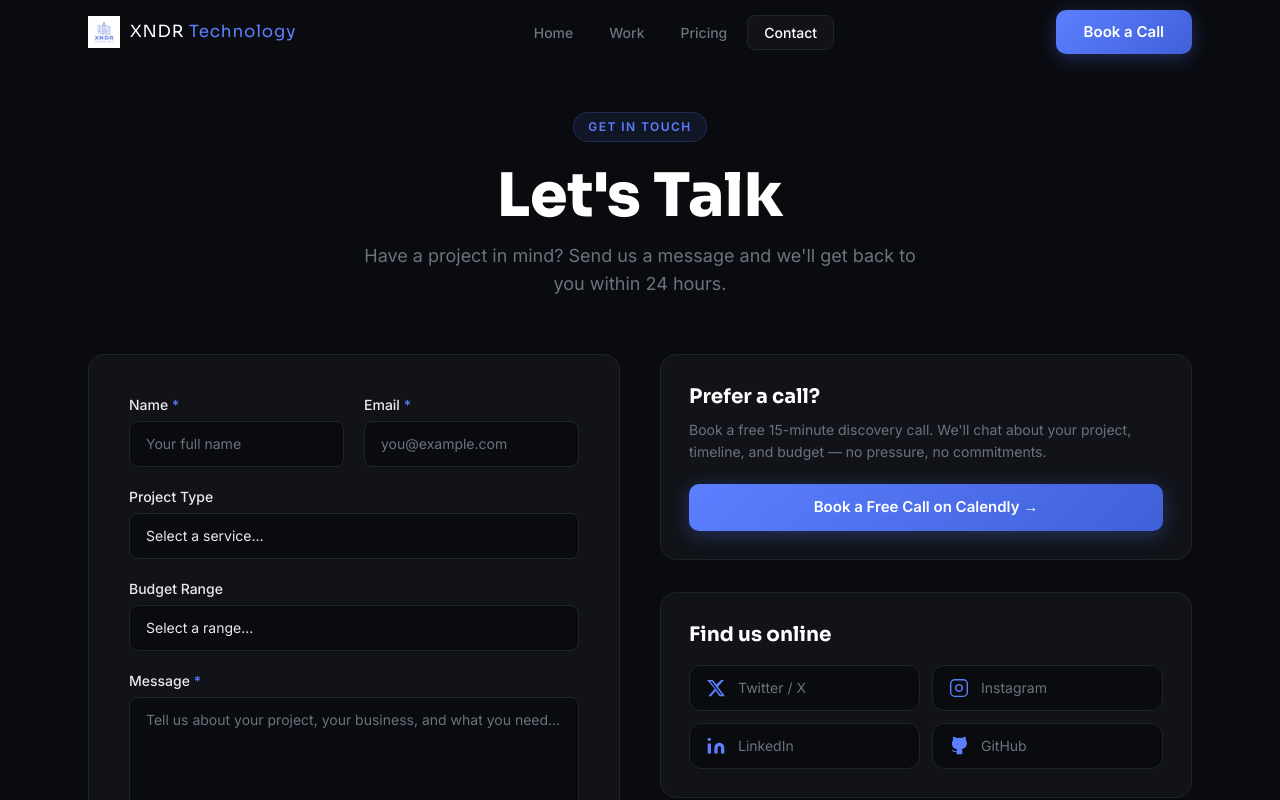
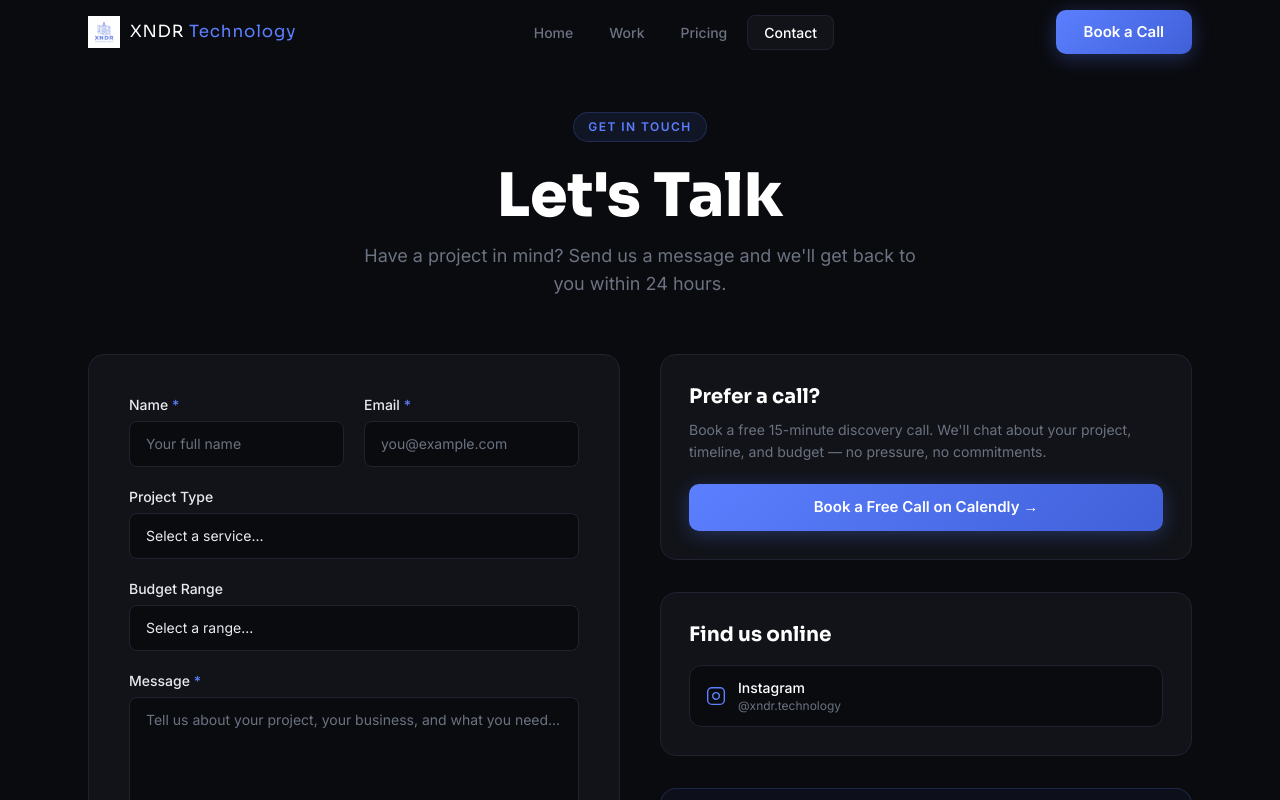
Before and after one commit to patlax17/XNDTECH, a Next.js app: page /contact in a window 1280 px wide. Shown: the top 800 px of the page. Built offline with nearby package versions, Linux system fonts and the light colour scheme.

Commit message:
feat: set Instagram @xndr.technology as only social, remove Twitter/LinkedIn/GitHub

```diff
--- a/src/app/contact/page.tsx
+++ b/src/app/contact/page.tsx
@@ -9,41 +9,14 @@ export const metadata: Metadata = {
 
 const socials = [
     {
-        name: "Twitter / X",
-        href: "https://twitter.com/xndrtechnology", // 🔗 REPLACE
-        icon: (
-            <svg viewBox="0 0 24 24" fill="currentColor" className="w-5 h-5">
-                <path d="M18.244 2.25h3.308l-7.227 8.26 8.502 11.24H16.17l-4.714-6.231-5.392 6.231H2.746l7.73-8.835L1.254 2.25H8.08l4.253 5.622zm-1.161 17.52h1.833L7.084 4.126H5.117z" />
-            </svg>
-        ),
-    },
-    {
         name: "Instagram",
-        href: "https://instagram.com/xndrtechnology", // 🔗 REPLACE
+        href: "https://www.instagram.com/xndr.technology",
+        handle: "@xndr.technology",
         icon: (
             <svg viewBox="0 0 24 24" fill="none" stroke="currentColor" strokeWidth={1.7} className="w-5 h-5">
                 <rect x="2" y="2" width="20" height="20" rx="5" />
                 <path d="M16 11.37A4 4 0 1112.63 8 4 4 0 0116 11.37z" />
                 <line x1="17.5" y1="6.5" x2="17.51" y2="6.5" />
-            </svg>
-        ),
-    },
-    {
-        name: "LinkedIn",
-        href: "https://linkedin.com/company/xndrtechnology", // 🔗 REPLACE
-        icon: (
-            <svg viewBox="0 0 24 24" fill="currentColor" className="w-5 h-5">
-                <path d="M16 8a6 6 0 016 6v7h-4v-7a2 2 0 00-2-2 2 2 0 00-2 2v7h-4v-7a6 6 0 016-6zM2 9h4v12H2z" />
-                <circle cx="4" cy="4" r="2" />
-            </svg>
-        ),
-    },
-    {
-        name: "GitHub",
-        href: "https://github.com/xndrtechnology", // 🔗 REPLACE
-        icon: (
-            <svg viewBox="0 0 24 24" fill="currentColor" className="w-5 h-5">
-                <path d="M9 19c-5 1.5-5-2.5-7-3m14 6v-3.87a3.37 3.37 0 00-.94-2.61c3.14-.35 6.44-1.54 6.44-7A5.44 5.44 0 0020 4.77 5.07 5.07 0 0019.91 1S18.73.65 16 2.48a13.38 13.38 0 00-7 0C6.27.65 5.09 1 5.09 1A5.07 5.07 0 005 4.77a5.44 5.44 0 00-1.5 3.78c0 5.42 3.3 6.61 6.44 7A3.37 3.37 0 009 18.13V22" />
             </svg>
         ),
     },
@@ -97,7 +70,7 @@ export default function ContactPage() {
                         <h2 className="font-display font-bold text-xl text-white mb-4">
                             Find us online
                         </h2>
-                        <div className="grid grid-cols-2 gap-3">
+                        <div className="grid grid-cols-1 gap-3">
                             {socials.map((s) => (
                                 <a
                                     key={s.name}
@@ -108,7 +81,10 @@ export default function ContactPage() {
                                     id={`social-${s.name.toLowerCase().replace(/\s+\/\s+|\s+/g, "-")}`}
                                 >
                                     <span className="text-brand-blue">{s.icon}</span>
-                                    {s.name}
+                                    <span>
+                                        <span className="block text-white font-medium">{s.name}</span>
+                                        {"handle" in s && <span className="block text-xs text-brand-muted">{s.handle}</span>}
+                                    </span>
                                 </a>
                             ))}
                         </div>
--- a/src/components/Footer.tsx
+++ b/src/components/Footer.tsx
@@ -10,23 +10,8 @@ const footerLinks = {
     ],
     Connect: [
         {
-            href: "https://twitter.com/xndrtechnology", // 🔗 REPLACE
-            label: "Twitter / X",
-            external: true,
-        },
-        {
-            href: "https://instagram.com/xndrtechnology", // 🔗 REPLACE
-            label: "Instagram",
-            external: true,
-        },
-        {
-            href: "https://linkedin.com/company/xndrtechnology", // 🔗 REPLACE
-            label: "LinkedIn",
-            external: true,
-        },
-        {
-            href: "https://github.com/xndrtechnology", // 🔗 REPLACE
-            label: "GitHub",
+            href: "https://www.instagram.com/xndr.technology",
+            label: "Instagram — @xndr.technology",
             external: true,
         },
     ],
```
